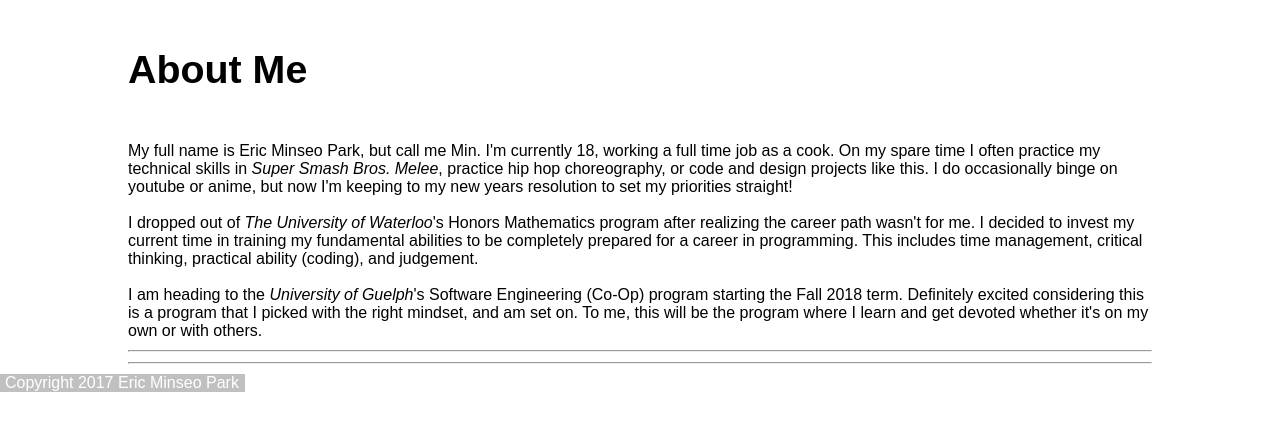
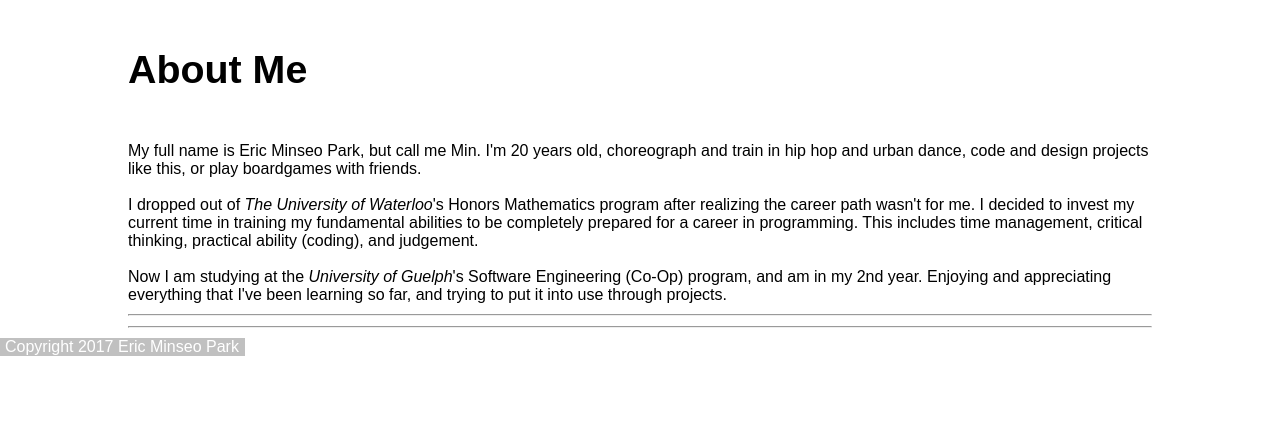
Before and after one commit to Detols/detols.github.io, a plain HTML site: page aboutme.html in a window 1280 px wide. Shown: the part 44-474 px from the top of the page. Drawn offline with Linux system fonts and the light colour scheme.

Commit message:
Updated aboutme
Updated aboutme to accurately reflect my current state of affairs.

```diff
--- a/aboutme.html
+++ b/aboutme.html
@@ -26,11 +26,8 @@
 
 			<header>
 
-		<p class = "post">My full name is Eric Minseo Park, but call me Min. I'm currently 18, working
-		a full time job as a cook. On my spare time I often practice my
-		technical skills in <em>Super Smash Bros. Melee</em>, practice hip hop
-		choreography, or code and design projects like this. I do occasionally binge on youtube or anime, but
-		now I'm keeping to my new years resolution to set my priorities straight!
+		<p class = "post">My full name is Eric Minseo Park, but call me Min. I'm 20 years old, choreograph and train in hip hop
+		and urban dance, code and design projects like this, or play boardgames with friends.
 
 		<br></br>
 
@@ -41,9 +38,8 @@
 
 		<br></br>
 
-		I am heading to the <em>University of Guelph</em>'s Software Engineering (Co-Op) program starting the Fall 2018 term.
-		Definitely excited considering this is a program that I picked with the right mindset, and am set on. To me, this will
-		be the program where I learn and get devoted whether it's on my own or with others.
+		Now I am studying at the <em>University of Guelph</em>'s Software Engineering (Co-Op) program, and am in my 2nd year.
+		Enjoying and appreciating everything that I've been learning so far, and trying to put it into use through projects.
 		<hr>
 		</p>
 
```
